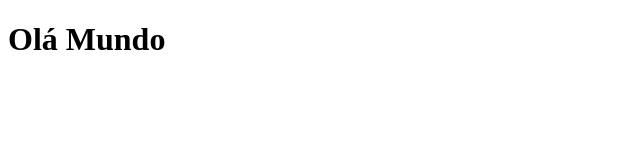
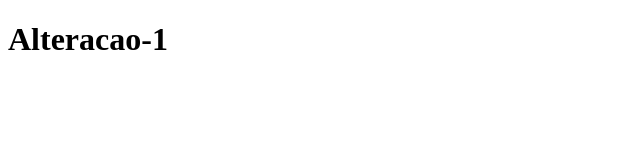
Before and after one commit to Friwdy/NewPost, a plain HTML site: page index.html in a window 1280 px wide. Shown: the whole page, without its empty margins (0-640 px from the left). Drawn offline with Linux system fonts and the light colour scheme.

Commit message:
Nova versao

```diff
--- a/index.html
+++ b/index.html
@@ -6,6 +6,6 @@
     <title>Git - aula1</title>
 </head>
 <body>
-    <h1>Olá Mundo</h1>
+    <h1>Alteracao-1</h1>
 </body>
 </html>
```
